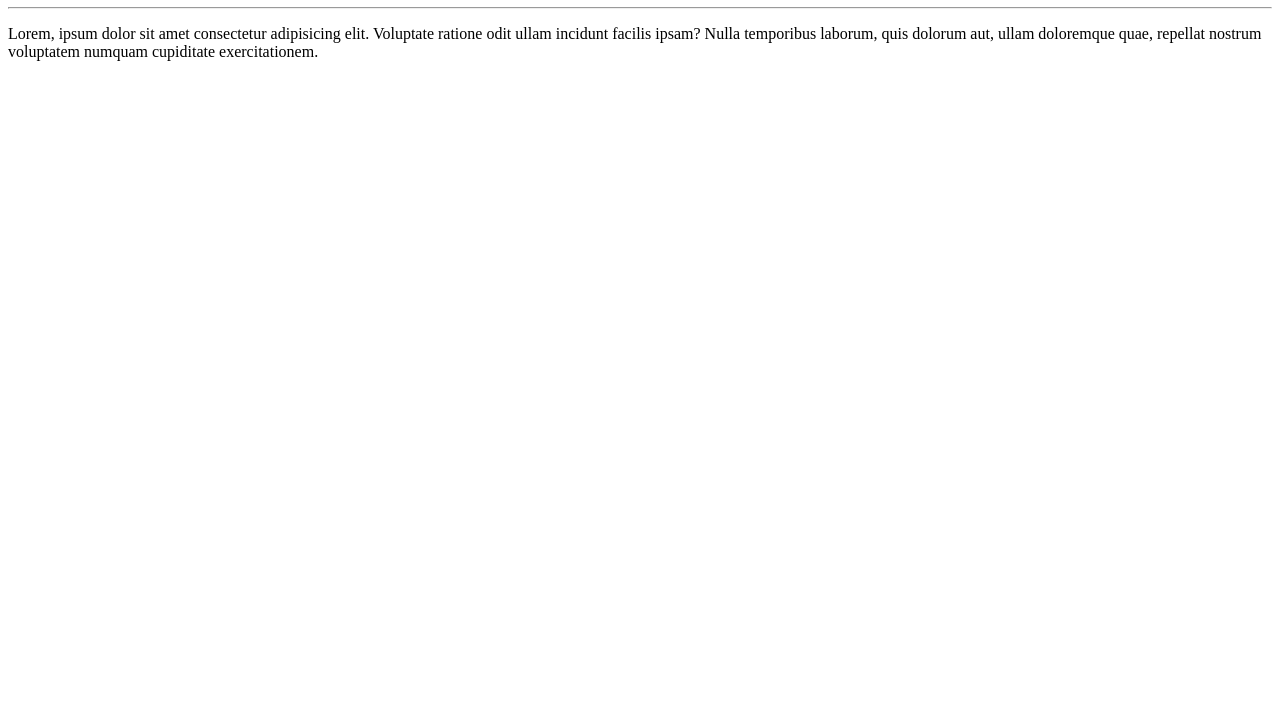
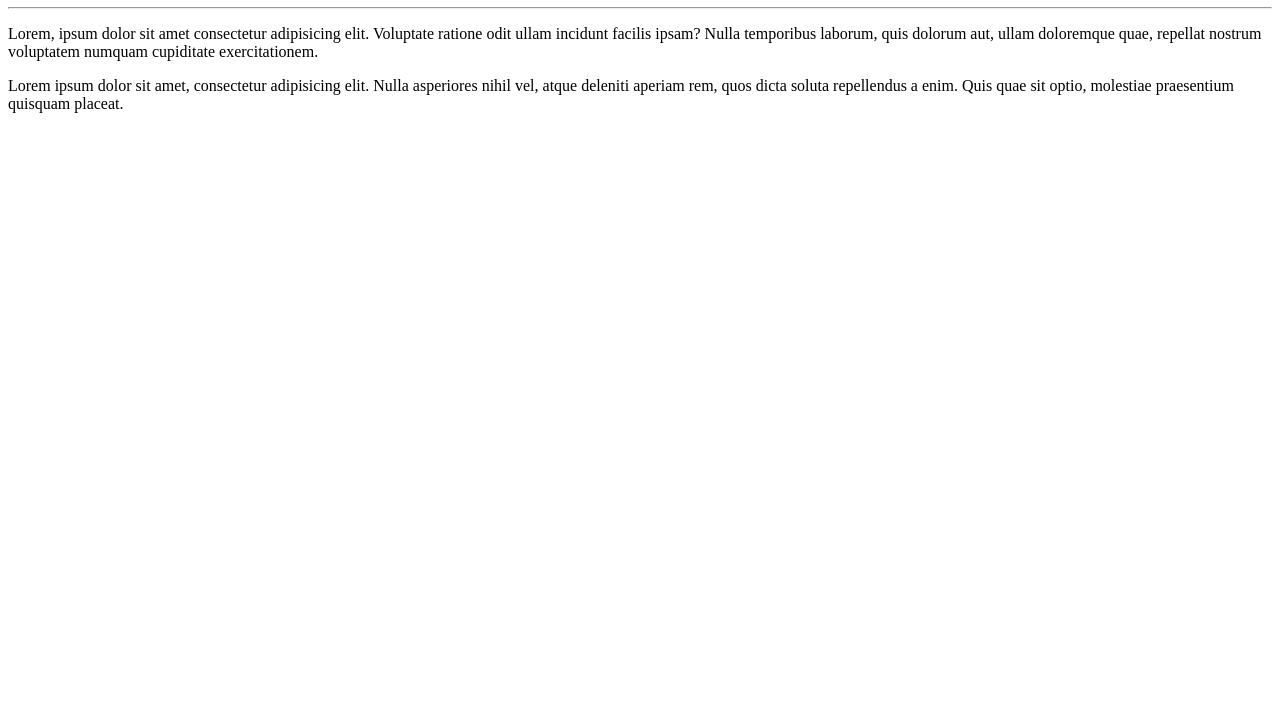
Before and after one commit to Kaique-Maximino/Ola-Mundo, a plain HTML site: page site exemplo/index.html in a window 1280 px wide. Shown: the part 73-800 px from the top of the page. Drawn offline with Linux system fonts and the light colour scheme.

Commit message:
adicionei um parágrafo

```diff
--- a/site exemplo/index.html
+++ b/site exemplo/index.html
@@ -9,5 +9,6 @@
     <h1>Olá, mundo!</h1>
     <hr>
     <p>Lorem, ipsum dolor sit amet consectetur adipisicing elit. Voluptate ratione odit ullam incidunt facilis ipsam? Nulla temporibus laborum, quis dolorum aut, ullam doloremque quae, repellat nostrum voluptatem numquam cupiditate exercitationem.</p>
+    <p>Lorem ipsum dolor sit amet, consectetur adipisicing elit. Nulla asperiores nihil vel, atque deleniti aperiam rem, quos dicta soluta repellendus a enim. Quis quae sit optio, molestiae praesentium quisquam placeat.</p>
 </body>
 </html>
```
